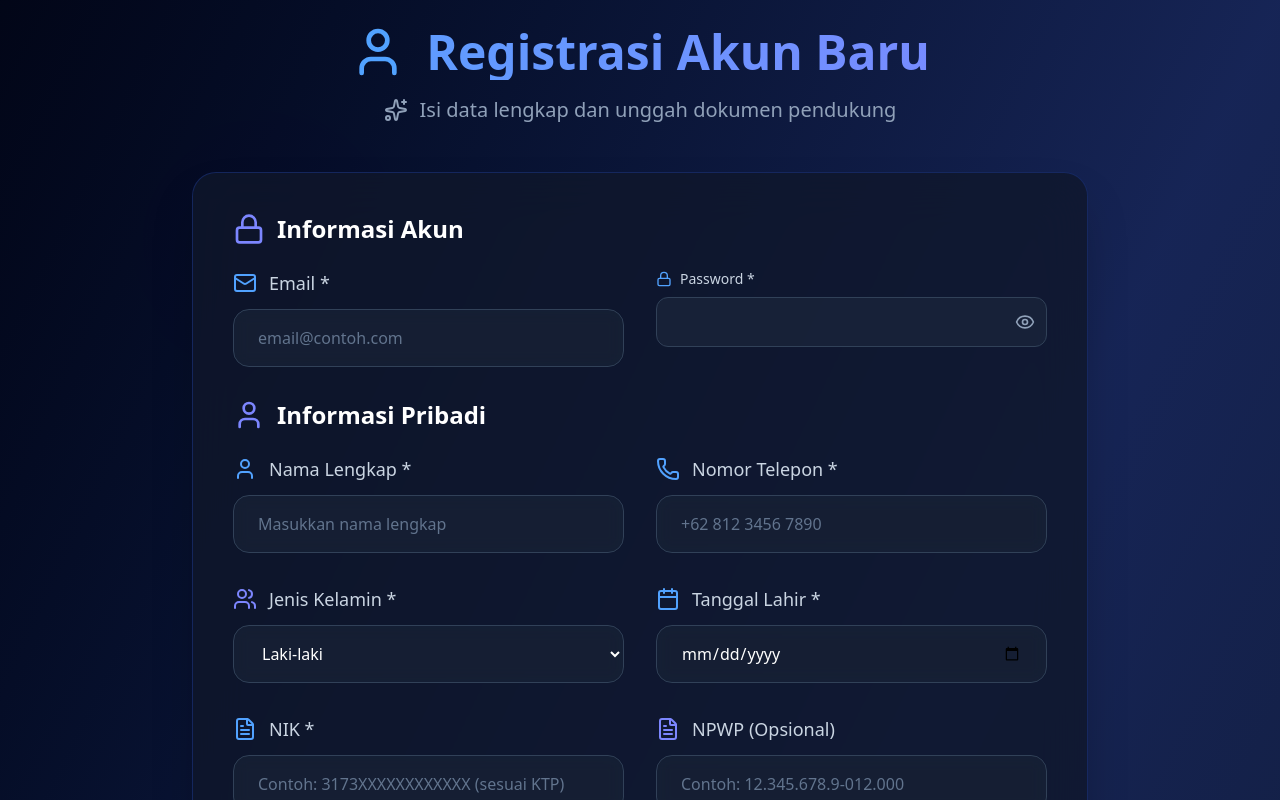
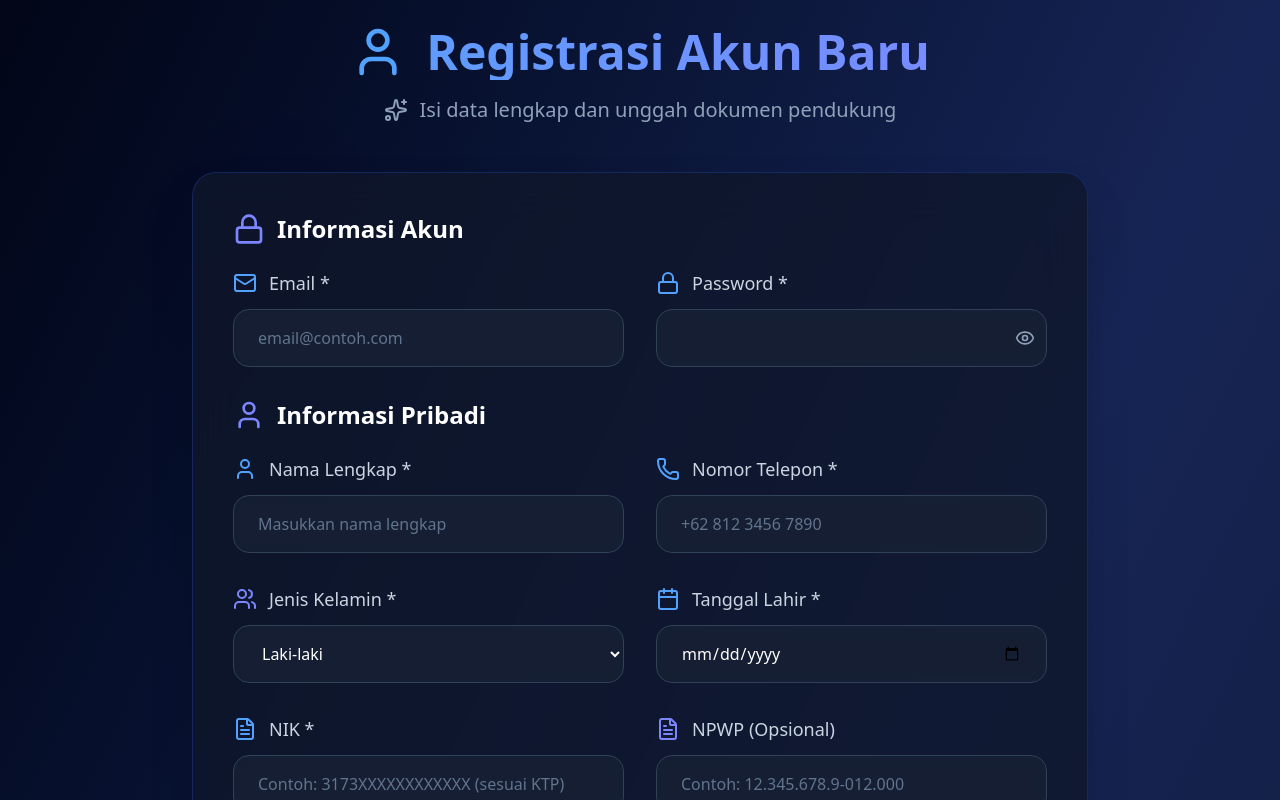
Before and after one commit to PrimaYudaPurnama/Buku-Induk, a React app in the folder frontend/: page /register in a window 1280 px wide. Shown: the top 800 px of the page. Built offline with nearby package versions, Linux system fonts and the light colour scheme; no server answers; the HTML template or start-up script is replaced by a standard one.

Commit message:
benerin input sengklek

```diff
--- a/frontend/src/pages/Register.jsx
+++ b/frontend/src/pages/Register.jsx
@@ -353,8 +353,8 @@ const loadSubdistricts = async (cityCode) => {
                   </div>
 
                   <div>
-                      <label className="flex items-center gap-2 text-sm font-medium text-slate-300 mb-2">
-                        <Lock className="w-4 h-4 text-blue-400" />
+                      <label className="flex items-center gap-3 text-lg font-medium text-slate-300 mb-3">
+                        <Lock className="w-6 h-6 text-blue-400" />
                         Password *
                       </label>
 
@@ -366,7 +366,7 @@ const loadSubdistricts = async (cityCode) => {
                           onChange={(e) =>
                             setFormData({ ...formData, password: e.target.value })
                           }
-                          className="w-full px-4 py-3 pr-12 bg-slate-800/60 border border-slate-700 rounded-xl text-white focus:ring-2 focus:ring-blue-500"
+                          className="w-full px-6 py-4 pr-12 bg-slate-800/50 border border-slate-700 rounded-2xl text-white placeholder-slate-500 focus:ring-2 focus:ring-blue-500 focus:border-transparent transition-all backdrop-blur-sm"
                         />
 
                         <button
```
